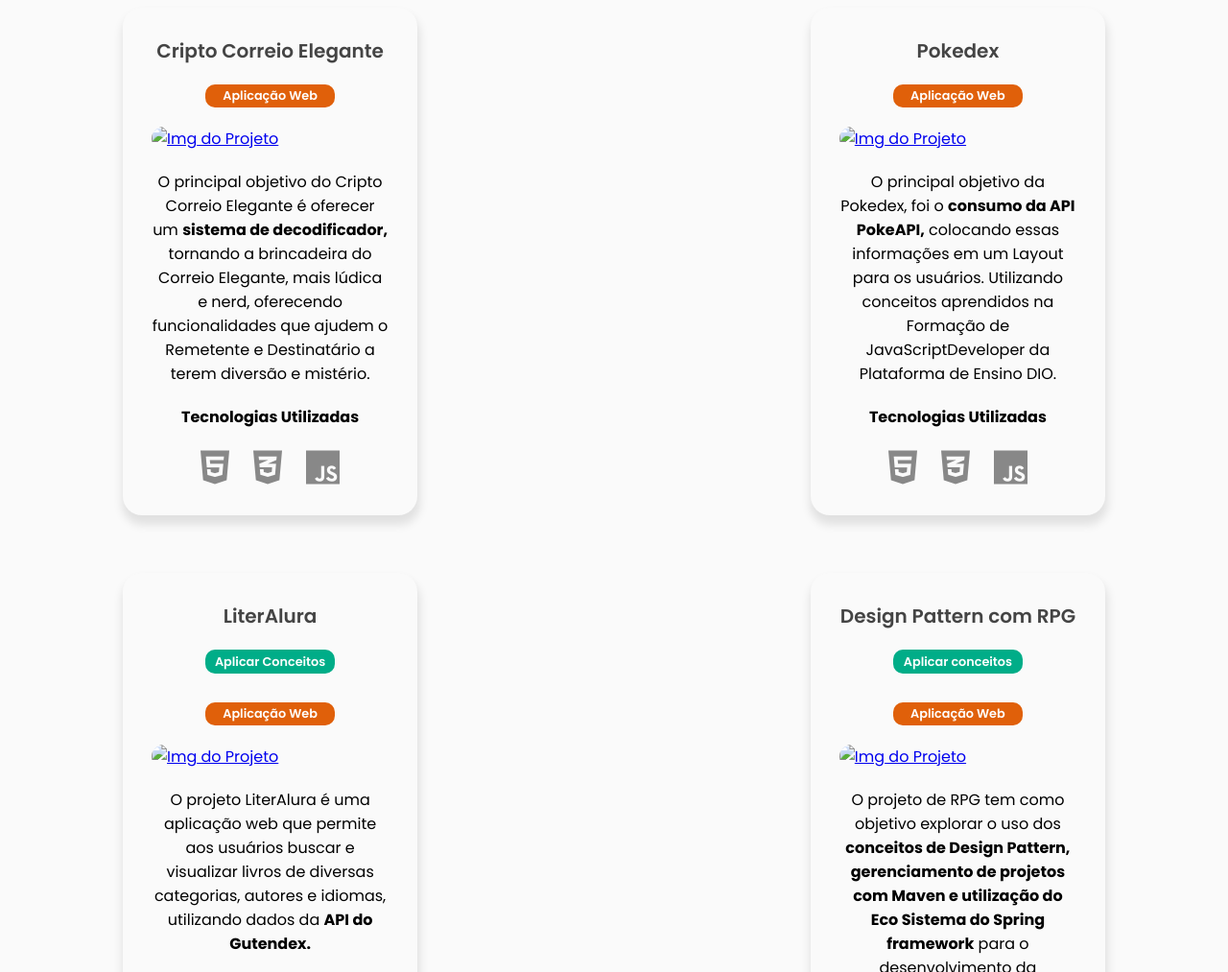
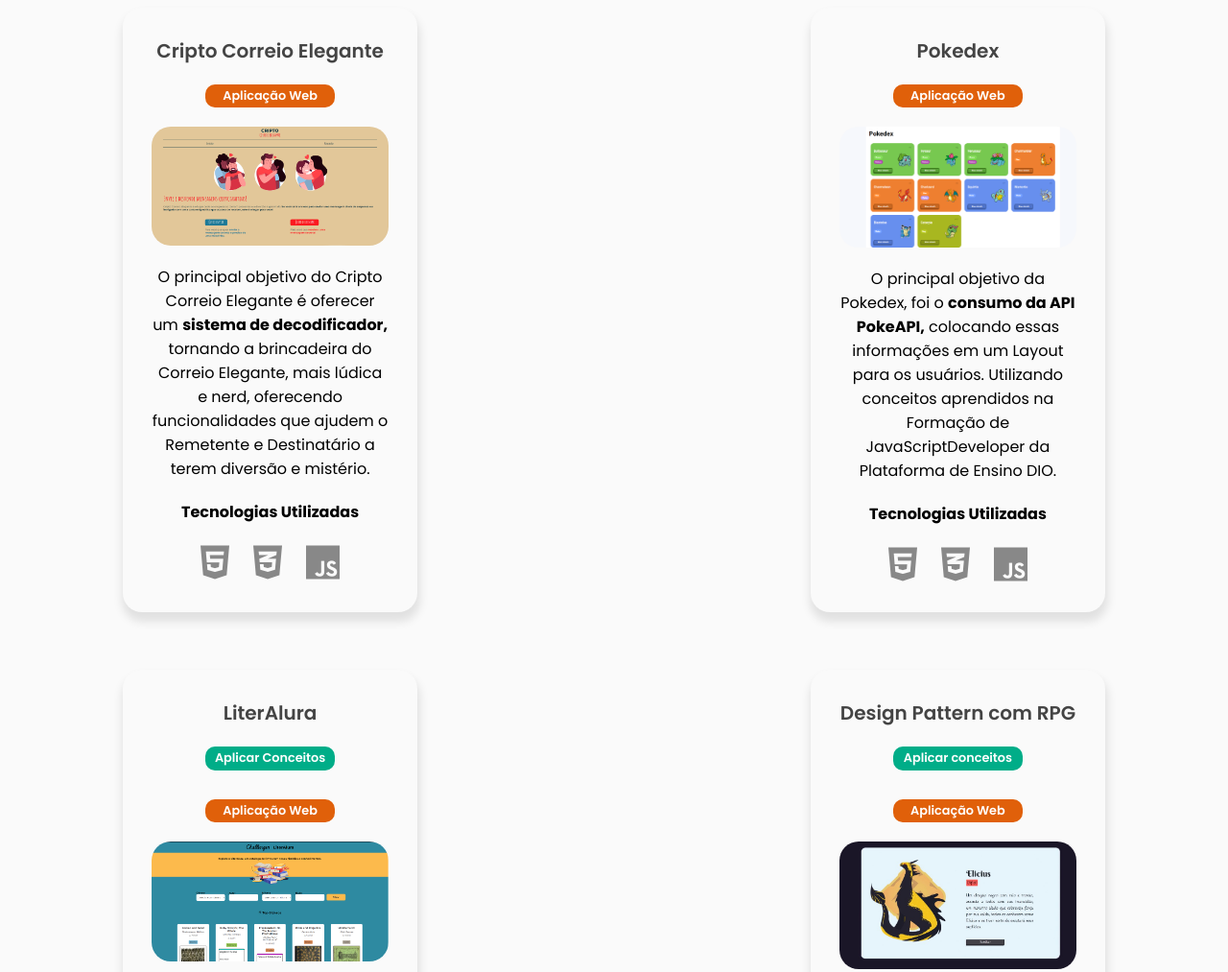
Before and after one commit to LarissaSL/Portfolio_2024, a plain HTML site: page index.html in a window 1280 px wide. Shown: the part 4060-5073 px from the top of the page at 96% size. Drawn offline with nearby package versions, Linux system fonts and the light colour scheme; the site is published under a folder, as on GitHub Pages, so addresses that start at the root find nothing.

Commit message:
V1.0.1 - Correcao no caminho das Imagens

```diff
--- a/index.html
+++ b/index.html
@@ -236,7 +236,7 @@
                     <span class="categoria web">Aplicação Web</span>
                 </div>
                 <a href="https://cripto-correio-elegante.vercel.app" target="_blank" rel="noopener noreferrer" class="img-container">
-                    <img src="/assets/img/cripto-correio.png" alt="Img do Projeto">
+                    <img src="assets/img/cripto-correio.png" alt="Img do Projeto">
                 </a>
                 <p>O principal objetivo do Cripto Correio Elegante é oferecer um <strong>sistema de decodificador,</strong> tornando a brincadeira do Correio Elegante, mais lúdica e nerd, oferecendo funcionalidades que ajudem o Remetente e Destinatário a terem diversão e mistério.</p>
                 <div class="projeto_tecnologias">
@@ -255,7 +255,7 @@
                     <span class="categoria web">Aplicação Web</span>
                 </div>
                 <a href="https://larissasl.github.io/Pokedex-DIO/" target="_blank" rel="noopener noreferrer" class="img-container">
-                    <img src="/assets/img/pokedex.png" alt="Img do Projeto">
+                    <img src="assets/img/pokedex.png" alt="Img do Projeto">
                 </a>
                 <p>O principal objetivo da Pokedex, foi o <strong>consumo da API PokeAPI,</strong> colocando essas informações em um Layout para os usuários. Utilizando conceitos aprendidos na Formação de JavaScriptDeveloper da Plataforma de Ensino DIO.</p>
                 <div class="projeto_tecnologias">
@@ -274,7 +274,7 @@
                     <span class="categoria web">Aplicação Web</span>
                 </div>
                 <a href="https://github.com/LarissaSL/LiterAlura" target="_blank" rel="noopener noreferrer" class="img-container">
-                    <img src="/assets/img/liter-alura.png" alt="Img do Projeto">
+                    <img src="assets/img/liter-alura.png" alt="Img do Projeto">
                 </a>
                 <p>O projeto LiterAlura é uma aplicação web que permite aos usuários buscar e visualizar livros de diversas categorias, autores e idiomas, utilizando dados da <strong>API do Gutendex.</strong></p>
                 <div class="projeto_tecnologias">
@@ -295,7 +295,7 @@
                     <span class="categoria web">Aplicação Web</span>
                 </div>
                 <a href="https://github.com/LarissaSL/RPG" target="_blank" rel="noopener noreferrer" class="img-container">
-                    <img src="/assets/img/rpg.jpg" alt="Img do Projeto">
+                    <img src="assets/img/rpg.jpg" alt="Img do Projeto">
                 </a>
                 <p>O projeto de RPG tem como objetivo explorar o uso dos <strong>conceitos de Design Pattern, gerenciamento de projetos com Maven e utilização do Eco Sistema do Spring framework</strong> para o desenvolvimento da aplicação Web de um RPG.</p>
                 <div class="projeto_tecnologias">
@@ -315,7 +315,7 @@
                     <span class="categoria mobile">Aplicativo Mobile</span>
                 </div>
                 <a href="https://github.com/LarissaSL/APIFilme_Mobile" target="_blank" rel="noopener noreferrer" class="img-container">
-                    <img src="/assets/img/filme-lover.jpg" alt="Img do Projeto">
+                    <img src="assets/img/filme-lover.jpg" alt="Img do Projeto">
                 </a>
                 <p>Este micro app tem como objetivo usar <strong>a API gratuita da TMDB</strong> para buscar e mostrar: sinopse, nome, imagem, data de lançamento e média do respectivo filme procurado.</p>
                 <div class="projeto_tecnologias">
@@ -333,7 +333,7 @@
                     <span class="categoria mobile">Aplicativo Mobile</span>
                 </div>
                 <a href="https://github.com/LarissaSL/LiterAlura" target="_blank" rel="noopener noreferrer" class="img-container">
-                    <img src="/assets/img/seaSide.jpg" alt="Img do Projeto">
+                    <img src="assets/img/seaSide.jpg" alt="Img do Projeto">
                 </a>
                 <p>O projeto SeaSide é um aplicativo Android que oferece funcionalidades de autenticação, incluindo login, recuperação de senha e cadastro de usuários. Ele foi desenvolvido <strong>utilizando o FireBase da Google</strong></p>
                 <div class="projeto_tecnologias">
```
